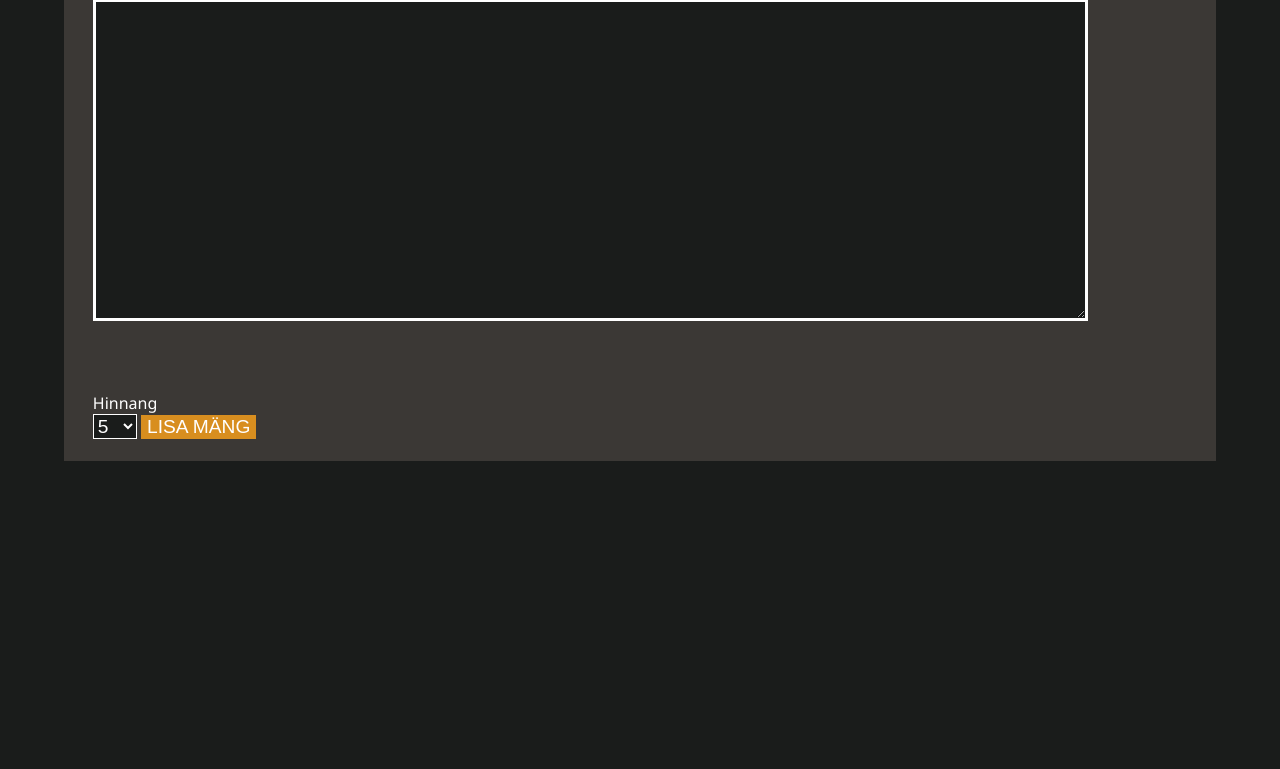
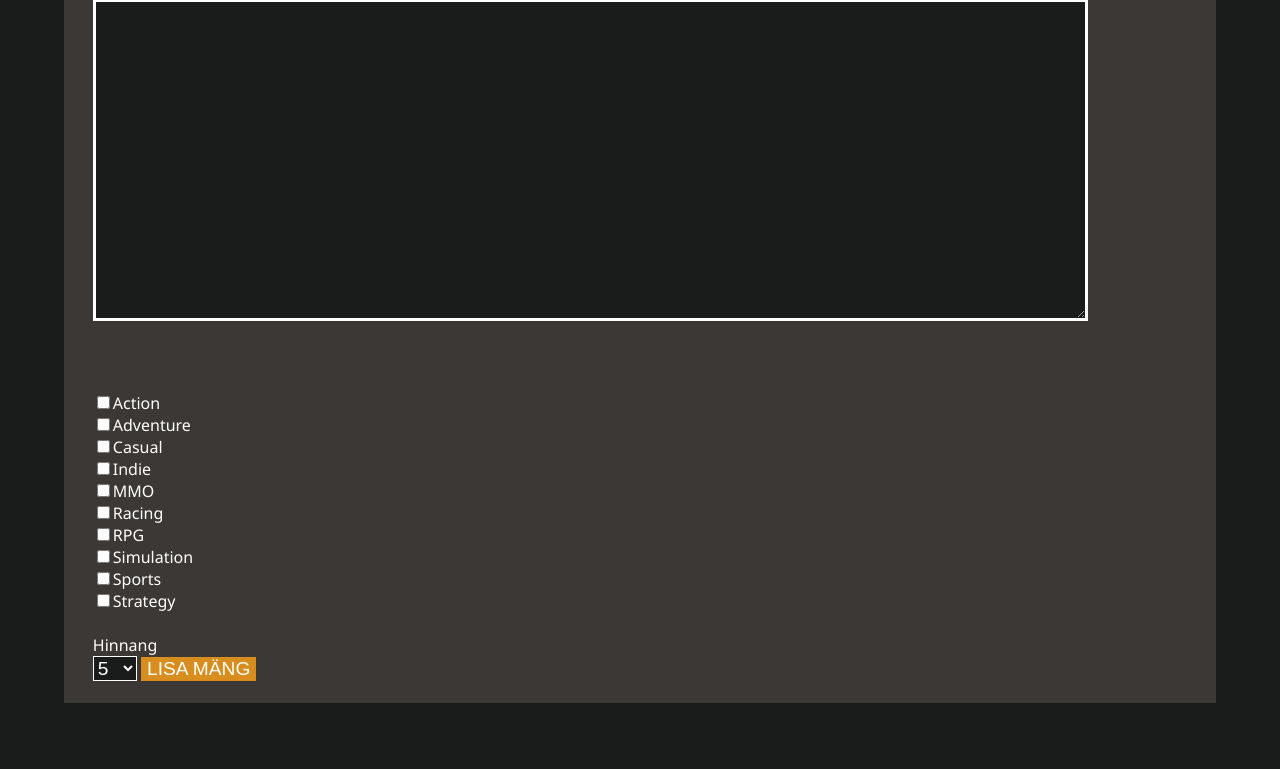
Before and after one commit to madiskar/utwebproject, a CodeIgniter app: page /database/index.php/games/add in a window 1280 px wide. Shown: the part 1039-1808 px from the top of the page. Before the commit the page ends 1500 px from the top, so only its background shows below. Run offline with CodeIgniter, Linux system fonts and the light colour scheme.

Commit message:
user management and genre selection

```diff
--- a/public_html/application/config/routes.php
+++ b/public_html/application/config/routes.php
@@ -49,6 +49,7 @@ defined('BASEPATH') OR exit('No direct script access allowed');
 | Examples:	my-controller/index	-> my_controller/index
 |		my-controller/my-method	-> my_controller/my_method
 */
+$route['admin/update_users/(:any)'] = 'management/change_states/$1';
 $route['games/do_upload'] = 'games/do_upload';
 $route['games/search'] = 'games/search';
 $route['games/add'] = 'games/add';
--- a/public_html/application/models/Games_model.php
+++ b/public_html/application/models/Games_model.php
@@ -66,9 +66,17 @@ class Games_model extends CI_Model {
 		        'scrsht_extensions' => $trimmed_ext
 		    );
 
+		    $qry = $this->db->query("INSERT INTO games (title, slug, description, mainrev, mainrating, thmb_extension, scrsht_extensions) VALUES ('" . $data['title'] . "', '" . $data['slug'] . "', '" . $data['description'] . "', '" . $data['mainrev'] . "', " . $data['mainrating'] . ", '" . $data['thmb_extension'] . "', '" . $data['scrsht_extensions'] . "')");
 
+		    $query = $this->db->query("SELECT id FROM games WHERE slug='" . $slug . "'");
+        	$newId = $query->row('id');
 
-		    return $this->db->query("INSERT INTO games (title, slug, description, mainrev, mainrating, thmb_extension, scrsht_extensions) VALUES ('" . $data['title'] . "', '" . $data['slug'] . "', '" . $data['description'] . "', '" . $data['mainrev'] . "', " . $data['mainrating'] . ", '" . $data['thmb_extension'] . "', '" . $data['scrsht_extensions'] . "')");
+        	$genreArray = $this->input->post('genres');
+        	foreach($genreArray as $genre){
+        		$this->db->query("INSERT INTO games_to_genres(game_id, genre_id) VALUES (" . $newId . ", " . $genre . ")");
+        	}
+
+		    return $qry;
 		}
 
 		public function set_reviews()
--- a/public_html/application/views/games/add.php
+++ b/public_html/application/views/games/add.php
@@ -30,6 +30,17 @@
 
 						<input type="hidden" id="screenshots" name="screenshots" size="50" /><br><br>
 
+						<input type="checkbox" name="genres[]" value="1">Action<br>
+						<input type="checkbox" name="genres[]" value="2">Adventure<br>
+						<input type="checkbox" name="genres[]" value="3">Casual<br>
+						<input type="checkbox" name="genres[]" value="4">Indie<br>
+						<input type="checkbox" name="genres[]" value="5">MMO<br>
+						<input type="checkbox" name="genres[]" value="6">Racing<br>
+						<input type="checkbox" name="genres[]" value="7">RPG<br>
+						<input type="checkbox" name="genres[]" value="8">Simulation<br>
+						<input type="checkbox" name="genres[]" value="9">Sports<br>
+						<input type="checkbox" name="genres[]" value="10">Strategy<br><br>
+
 					    <label for="mainrating">Hinnang</label><br>
 					    <select name="mainrating" id="mainrating">
 						  <option value="1">1</option>
--- a/public_html/application/views/login/admin/view_user_list.php
+++ b/public_html/application/views/login/admin/view_user_list.php
@@ -20,10 +20,10 @@
 				<div class="medText"><?php echo $user['email']; ?></div>
 				</td>
 				<td>
-				<input type="checkbox" name="allowed" value="1" <?php echo ($user['allowed'] == 1 ? 'checked' : '') ?> />
+				<input id="<?php echo $user['id']; ?>" type="checkbox" name="allowed" value="1" <?php echo ($user['allowed'] == 1 ? 'checked' : '') ?> />
 				</td>
 				<td>
-				<input type="checkbox" name="admin" value="2" <?php echo ($user['admin'] == 1 ? 'checked' : '') ?> />
+				<input id="<?php echo $user['id']; ?>" type="checkbox" name="admin" value="1" <?php echo ($user['admin'] == 1 ? 'checked' : '') ?> />
 				</td>
 				</tr>
 				<?php endforeach; ?>
@@ -33,3 +33,5 @@
 
 	</div>
 </div>
+
+<script src="<?php echo $base_url; ?>/public/js/checkbox_update.js" type="text/javascript"></script>
```
Also changed, not shown: public_html/application/controllers/Management.php (+8 -0 lines), public_html/application/models/Management_model.php (+4 -3 lines), public_html/public/js/checkbox_update.js (added, +11 -0 lines).
